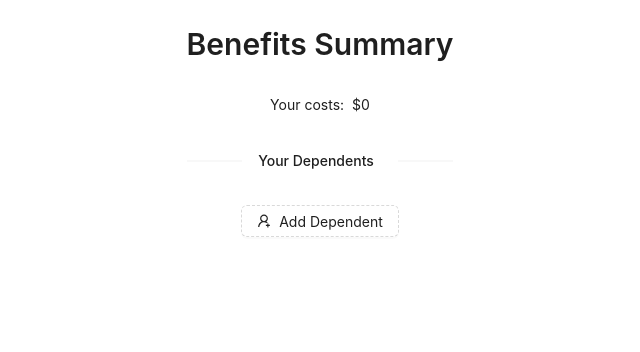
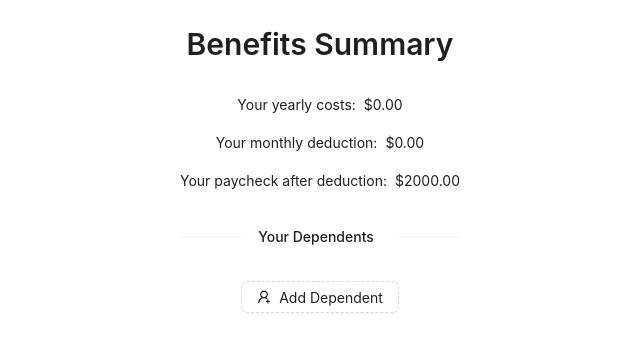
Before and after one commit to throwaway-plcty/benefits-takehome, a React (Create React App) app: page / in a window 1280 px wide. Shown: the top 352 px of the page, without its empty margins (320-960 px from the left). Built offline with nearby package versions, Linux system fonts and the light colour scheme.

Commit message:
feat: add better cost breakdown

```diff
--- a/src/BenefitsCost.tsx
+++ b/src/BenefitsCost.tsx
@@ -6,14 +6,28 @@ type Props = {
   loading: boolean;
 };
 export const BenefitsCost = ({ costBreakdown, loading }: Props) => {
-  if (loading) {
-    return <Skeleton.Input size='small' active />;
+  if (loading || !costBreakdown) {
+    return <Skeleton title={false} paragraph={{ rows: 3 }} active />;
   } else {
+    const perPaycheckDeduction =
+      costBreakdown.total / costBreakdown.numberOfPaychecks;
     return (
-      <Space direction='horizontal'>
-        <Typography.Text>Your costs:</Typography.Text>
-        <Typography.Text>${costBreakdown?.total}</Typography.Text>
-      </Space>
+      <>
+        <Space size='small' direction='horizontal'>
+          <Typography.Text>Your yearly costs:</Typography.Text>
+          <Typography.Text>${costBreakdown.total.toFixed(2)}</Typography.Text>
+        </Space>
+        <Space size='small' direction='horizontal'>
+          <Typography.Text>Your monthly deduction:</Typography.Text>
+          <Typography.Text>${perPaycheckDeduction.toFixed(2)}</Typography.Text>
+        </Space>
+        <Space size='small' direction='horizontal'>
+          <Typography.Text>Your paycheck after deduction:</Typography.Text>
+          <Typography.Text>
+            ${(costBreakdown.paycheckAmount - perPaycheckDeduction).toFixed(2)}
+          </Typography.Text>
+        </Space>
+      </>
     );
   }
 };
```
